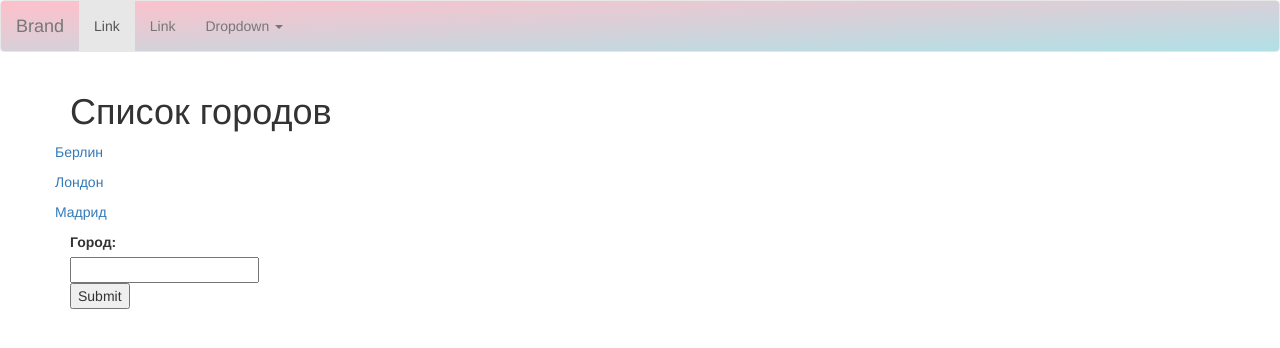
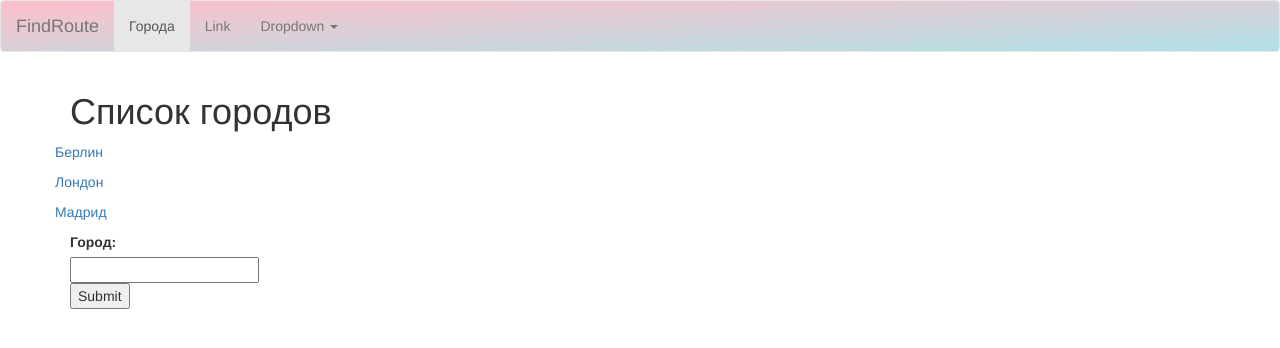
Before and after one commit to doctor-silence/routes, a Django app: page /cities/ in a window 1280 px wide. Shown: the top 348 px of the page. Run offline with Django 4.2, Linux system fonts and the light colour scheme; data comes from the database, SQL or seed files in the repository.

Commit message:
chamge_base

```diff
--- a/templates/base.html
+++ b/templates/base.html
@@ -1,3 +1,4 @@
+{% url 'cities:home' as cities_home_url%}
 <!doctype html>
 <html lang="en">
   <head>
@@ -28,13 +29,13 @@
         <span class="icon-bar"></span>
         <span class="icon-bar"></span>
       </button>
-      <a class="navbar-brand" href="#">Brand</a>
+      <a class="navbar-brand" href="{% url 'home'%}">FindRoute</a>
     </div>
 
     <!-- Collect the nav links, forms, and other content for toggling -->
     <div class="collapse navbar-collapse" id="bs-example-navbar-collapse-1">
       <ul class="nav navbar-nav">
-        <li class="active"><a href="#">Link <span class="sr-only">(current)</span></a></li>
+        <li class="{% if request.path == cities_home_url %} active {% endif %}"><a href="{% url 'cities:home'%}">Города</a></li>  <!Динамическая подсветка активной страници-->
         <li><a href="#">Link</a></li>
         <li class="dropdown">
           <a href="#" class="dropdown-toggle" data-toggle="dropdown" role="button" aria-haspopup="true" aria-expanded="false">Dropdown <span class="caret"></span></a>
```
